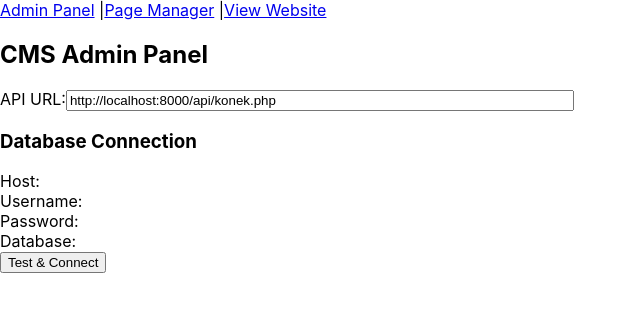
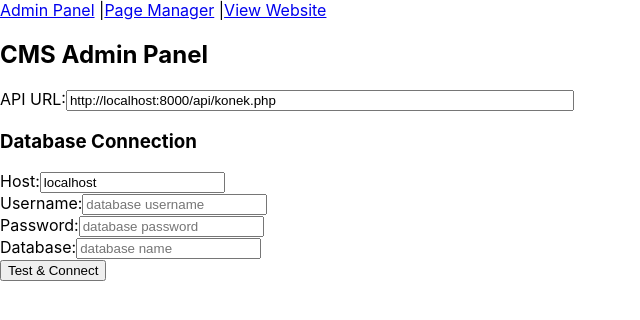
Before and after one commit to shin-meiri/main, a React (Create React App) app: page /admin in a window 1280 px wide. Shown: the top 320 px of the page, without its empty margins (0-640 px from the left). Built offline with nearby package versions, Linux system fonts and the light colour scheme; no server answers.

Commit message:
Update AdminPanel.jsx

```diff
--- a/src/components/AdminPanel.jsx
+++ b/src/components/AdminPanel.jsx
@@ -1,5 +1,5 @@
 // frontend/src/components/AdminPanel.js
-import React, { useState, useEffect, useCallback } from 'react';
+import React, { useState, useEffect } from 'react';
 import axios from 'axios';
 
 const AdminPanel = ({ onConnectionSuccess }) => {
@@ -109,18 +109,46 @@ const AdminPanel = ({ onConnectionSuccess }) => {
         <div className="form-grid">
           <div className="form-group">
             <label>Host:</label>
+            <input
+              type="text"
+              name="host"
+              value={credentials.host}
+              onChange={handleInputChange}
+              placeholder="localhost"
+            />
           </div>
 
           <div className="form-group">
             <label>Username:</label>
+            <input
+              type="text"
+              name="username"
+              value={credentials.username}
+              onChange={handleInputChange}
+              placeholder="database username"
+            />
           </div>
 
           <div className="form-group">
             <label>Password:</label>
+            <input
+              type="password"
+              name="password"
+              value={credentials.password}
+              onChange={handleInputChange}
+              placeholder="database password"
+            />
           </div>
 
           <div className="form-group">
             <label>Database:</label>
+            <input
+              type="text"
+              name="database"
+              value={credentials.database}
+              onChange={handleInputChange}
+              placeholder="database name"
+            />
           </div>
         </div>
 
```
